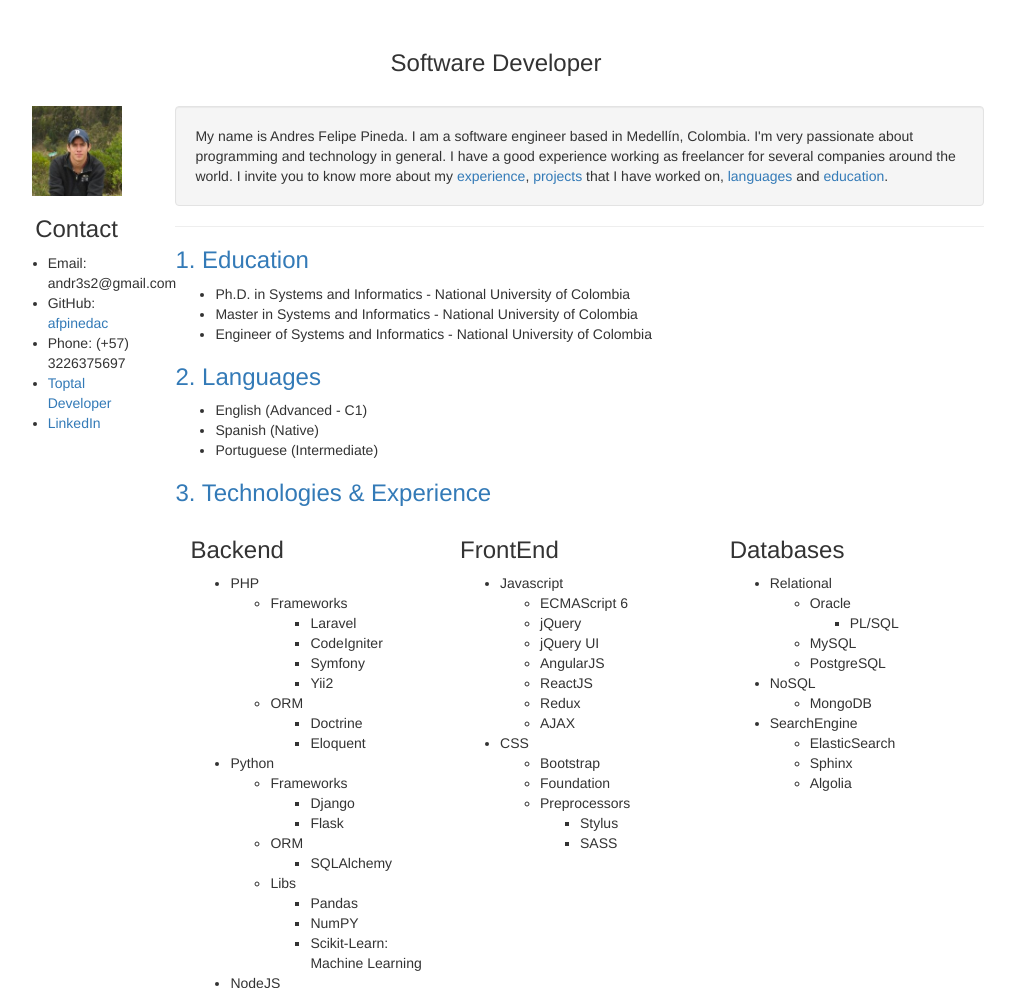
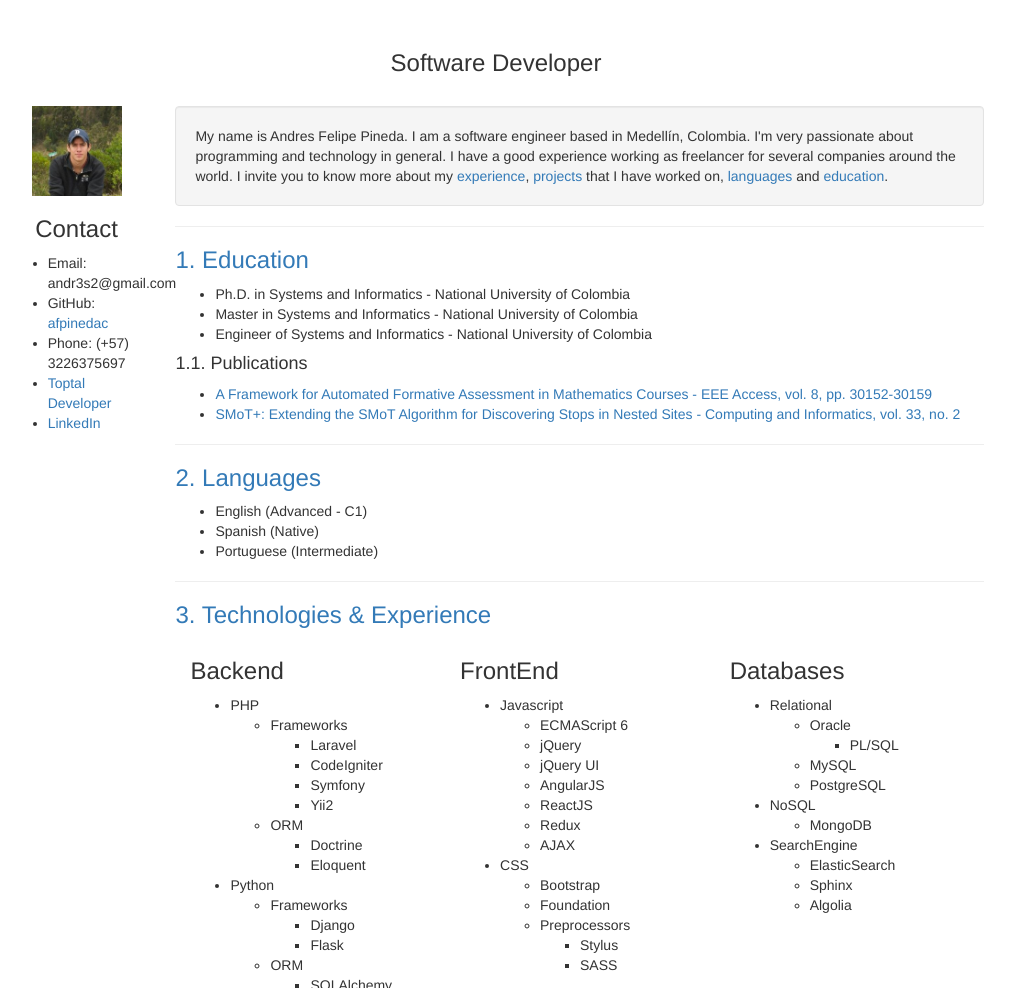
Before and after one commit to afpinedac/afpinedac.github.io, a website: page index.html in a window 1280 px wide. Shown: the top 988 px of the page, without its empty margins (144-1159 px from the left). Drawn offline with nearby package versions, Linux system fonts and the light colour scheme.

Commit message:
added publications

```diff
--- a/index.html
+++ b/index.html
@@ -26,7 +26,7 @@
                     <li>Email: andr3s2@gmail.com</li>
                     <li>GitHub: <a href="https://github.com/afpinedac" target="_blank">afpinedac</a></li>
                     <li>Phone: (+57) 3226375697</li>
-                    <li><a href="https://www.toptal.com/resume/andres-felipe-pineda-corcho" target="_blank">Toptal Developer</a></li>
+                    <li><a href="https://www.toptal.com" target="_blank">Toptal Developer</a></li>
                     <li><a href="https://www.linkedin.com/in/andres-felipe-pineda-corcho-94a49048/" target="_blank">LinkedIn</a></li>
                 </ul>
             </div>
@@ -56,7 +56,19 @@
                         <li>Master in Systems and Informatics - National University of Colombia</li>
                         <li>Engineer of Systems and Informatics - National University of Colombia</li>
                     </ul>
+
+                    <h4>1.1. Publications</h4>
+                    <ul>
+                        <li>
+                            <a href="https://ieeexplore.ieee.org/document/8990106" target="_blank">A Framework for Automated Formative Assessment in Mathematics Courses - EEE Access, vol. 8, pp. 30152-30159</a>
+                        </li>
+                        <li>
+                            <a href="https://www.sav.sk/?lang=en&doc=journal-list&part=article_response_page&journal_article_no=10731" target="_blank">SMoT+: Extending the SMoT Algorithm for Discovering Stops in Nested Sites - Computing and Informatics, vol. 33, no. 2 </a>
+                        </li>
+                    </ul>
+
                 </div>
+                <hr>
 
                 <div>
                     <h3 id="languages" class="section">2. Languages</h3>
@@ -68,7 +80,7 @@
                     </ul>
                 </div>
 
-
+                <hr>
 
                 <div class="">
                     <h3 id="experience" class="section">3. Technologies & Experience</h3>
@@ -290,7 +302,11 @@
 
                 </div>
 
+
+
                 <div class="col-sm-12">
+
+                    <hr>
 
                     <h3 id="projects" class="section">4. Projects</h3>
 
@@ -505,8 +521,6 @@
             <hr>
 
 
-
-
         </div>
     </div>
 
```
